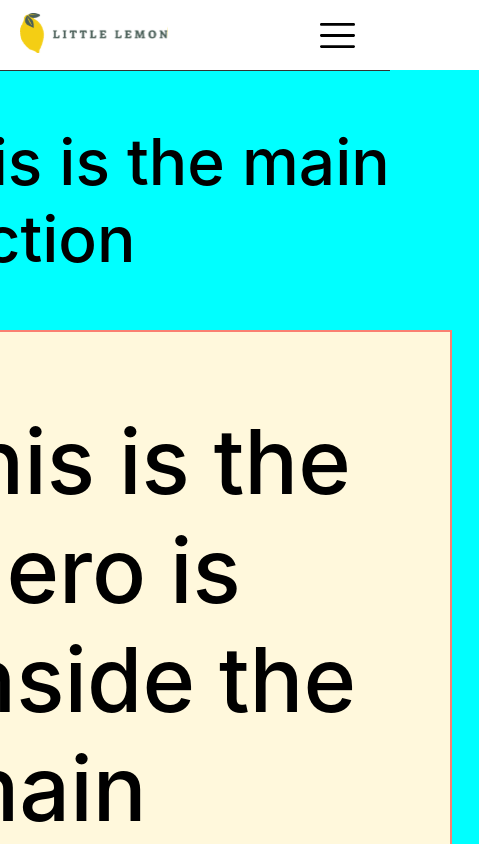
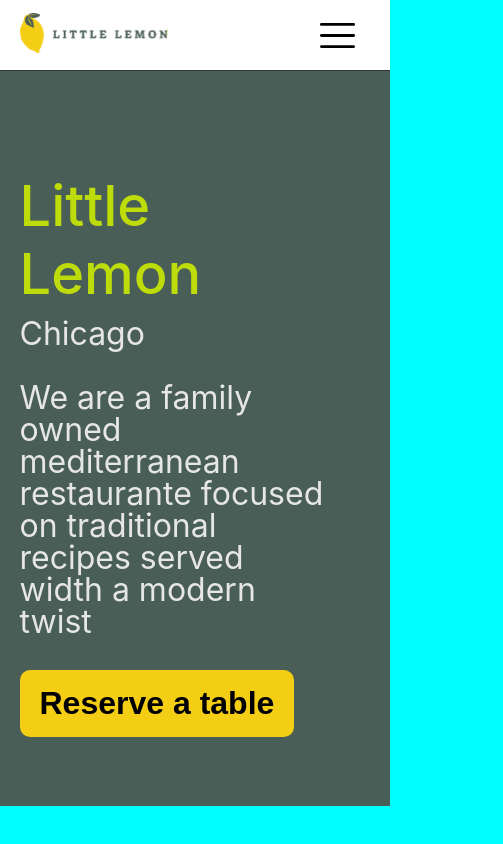
Before and after one commit to lprietol80/restaurant-project, a React (Create React App) app: page / in a window 390 px wide. Shown: the top 844 px of the page, 503 px wide, since content can reach past the window. Built offline with nearby package versions, Linux system fonts and the light colour scheme.

Commit message:
navbar and hero section finished.

```diff
--- a/public/index.html
+++ b/public/index.html
@@ -41,7 +41,7 @@
     -->
     <title>Little Lemon</title>
   </head>
-  <body>
+  <body class="bmf-flex">
     <noscript>You need to enable JavaScript to run this app.</noscript>
     <div id="root"></div>
 
--- a/src/App.css
+++ b/src/App.css
@@ -1,21 +1,32 @@
 :root{
-  --pribaryColor: #495E57;
+  --primaryColor: #495E57;
   --primaryColorB:#F4CE14;
    --secondaryColor:#EE9972;
    --secondaryColorB:#FBDABB;
    --hightlightColor:#EDEFEE;
    --hightlightColorB:#333333;
 
+   /* sizes */
+   --max-width:57.5rem;
+
 
 
   }
-  body {
+
+  .bmf-flex{
     display: flex;
+    flex-direction: column;
     justify-content: center;
-    margin-left: auto;
-    margin-right: auto;
+    align-items: center;
+    background-color: cyan;
   }
-
+  .section-flex-w90{
+    width: 90%;
+    /* display: flex;
+    flex-direction: column;
+    justify-content: center;
+    align-items: center; */
+  }
 
 
   h1{
@@ -27,7 +38,7 @@
     font-weight: 500;
   }
 
-  header{
+  .navbar-header{
     position: fixed;
     top: 0px;
     left: 0px;
@@ -36,6 +47,7 @@
     display: flex;
     justify-content: center;
     border-bottom: 1px solid var(--hightlightColorB);
+    background-color: white;
 
   }
   .navbar{
@@ -73,40 +85,6 @@
     margin-right: 1rem;
 }
 
-
-  section{
-    width: 90%;
-    display: flex;
-    background-color: cornsilk;
-
-
-
-    margin-bottom:50px;
-    border: 2px solid salmon;
-  }
-
-  main{
-    display: flex;
-    flex-direction: column;
-    justify-content: center;
-    align-items: center;
-
-
-
-
-
-    background-color: aqua;
-
-  }
-  footer{
-    display: flex;
-    justify-content: center;
-    align-items:flex-start;
-
-
-
-    background-color: rgb(196, 217, 255);
-  }
   .navbar-footer{
     display: flex;
     flex-direction: column;
@@ -115,6 +93,127 @@
     display: flex;
     flex-direction: column;
   }
+
+.hero_section{
+  width:100%;
+  display: flex;
+  flex-direction: column;
+  justify-content: center;
+  align-items: center;
+  height: 46rem;
+  background-color: var(--primaryColor);
+}
+.hero_sec_center{
+  width: 90%;
+}
+
+.hero_article{
+  height: 40rem;
+  width: 90%;
+  display: flex;
+  align-items:center;
+  justify-content: space-around;
+}
+
+._max_width_center{
+  width: 95%;
+  max-width: var(--max-width);
+  margin: 0 auto;
+}
+._flex_box{
+  display: flex;
+  align-items: center;
+  justify-content: space-between;
+}
+.hero_text{
+  max-width: 400px;
+  height: 83%;
+  flex-direction: column;
+  justify-content: flex-start;
+}
+
+.hero_text_h1 {
+  font-size: clamp(3.5rem, 6vw, 5.6rem);
+  color: #bedb0a;
+  margin: 0px;
+}
+.hero_text_header_p {
+  color: #fff;
+  margin-top: 10px;
+}
+.hero_text p {
+  font-size: 2rem;
+  color: #e6e6e6;
+  line-height: 2rem;
+  max-width: 33.2rem;
+  word-wrap: break-word;
+}
+.hero_div {
+  margin-top:0px;
+}
+
+.hero_div p {
+  line-height: 2rem;
+}
+.reserve_btn {
+  display: block;
+  font-size: 2rem;
+  font-weight: 600;
+  padding: 15px 20px;
+  border-radius: 10px;
+  background-color: var(--primaryColorB);
+  border: none;
+  outline: none;
+  cursor: pointer;
+  transition: var(--transition);
+  transition: 0.2s ease-in;
+}
+.reserve_btn:hover {
+  filter: brightness(0.8);
+}
+.hero_image {
+  display: flex;
+  justify-content: space-around;
+  margin-top: 100px;
+
+}
+.hero-article-img{
+  width:30rem ;
+  height: auto;
+  border-radius: 8px;
+}
+
+
+.hero_image:hover img {
+  transform: scale(1.04);
+}
+
+.special-section{
+  width:100%;
+  display: flex;
+  flex-direction: column;
+  justify-content: center;
+  align-items: center;
+  margin-top: 3rem;
+  background-color: #bedb0a;
+}
+
+.special-sec-center{
+  width: 90%;
+
+
+  /* display: flex; */
+  background-color: beige;
+
+
+}
+
+
+
+
+
+
+
 
 
 @media only screen and (max-width: 60rem)
@@ -131,7 +230,7 @@
   top: 55px;
   right: 0px;
   height: 100%;
-    width: 80%;
+  width: 100%;
   z-index: 999;
   background-color: rgb(255,255,255);
   box-shadow:-2px 0px 3px  rgba(73, 94, 88,0.4);
@@ -164,4 +263,8 @@
   .navbar-toggle{
     display: flex;
   }
+  .hero_image{
+    display: none;
   }
+
+}
--- a/src/components/Footer.js
+++ b/src/components/Footer.js
@@ -3,7 +3,7 @@
 
 function Footer (){
 return(
-  <footer>
+  <footer className="bmf-flex">
     <section>
       <div>
       <img src={logo} alt="logo"/>
--- a/src/components/Hero.js
+++ b/src/components/Hero.js
@@ -1,10 +1,33 @@
 import React from "react";
-
+import restauranfood from '../images/restauranfood.jpg'
 
 function Hero (){
   return (
-    <section>
-      <h1>this is the Hero is inside the main</h1>
+    <section className="hero_section">
+      <section className="hero_sec_center">
+        <article className="hero_article">
+          <section className="hero_text">
+            <header>
+              <h1 className="hero_text_h1">Little Lemon</h1>
+              <p className="hero_text_header_p">Chicago</p>
+            </header>
+            <div className="hero_div">
+              <p>We are a family owned mediterranean restaurante focused on traditional recipes served width a modern twist</p>
+            </div>
+            <button className="reserve_btn">Reserve a table</button>
+          </section>
+          <div className="hero_image">
+          <figure >
+            <img src={restauranfood} alt="waiter" className="hero-article-img"/>
+          </figure>
+
+          </div>
+
+        </article>
+
+      </section>
+
+
 
     </section>
 
--- a/src/components/Main.js
+++ b/src/components/Main.js
@@ -4,8 +4,7 @@
 
 function Main (){
   return (
-    <main>
-      <h2>This is the main section</h2>
+    <main className="bmf-flex">
       <Hero/>
       <Specials/>
     </main>
--- a/src/components/Nav.js
+++ b/src/components/Nav.js
@@ -13,7 +13,7 @@
     setIsOpen(!isOpen)
   }
   return (
-    <header>
+    <header className="navbar-header">
       <nav className="navbar">
       <Link to="/home" className="navbar-logo">
         <img src={logo} alt="logo" id="logo"/>
--- a/src/components/Specials.js
+++ b/src/components/Specials.js
@@ -2,9 +2,14 @@
 
 function Specials (){
   return(
-    <section>
-      <h1>This is the specials section an id is inside the main</h1>
-    </section>
+    <h1>Special Section will render here</h1>
+    // <section className="special-section">
+    //   <section className="special-sec-center">
+    //   <h1>This is the specials section an it is inside the main</h1>
+
+    //   </section>
+
+    // </section>
   )
 }
 
```
Lines whose indentation alone changed are shown as unchanged.
